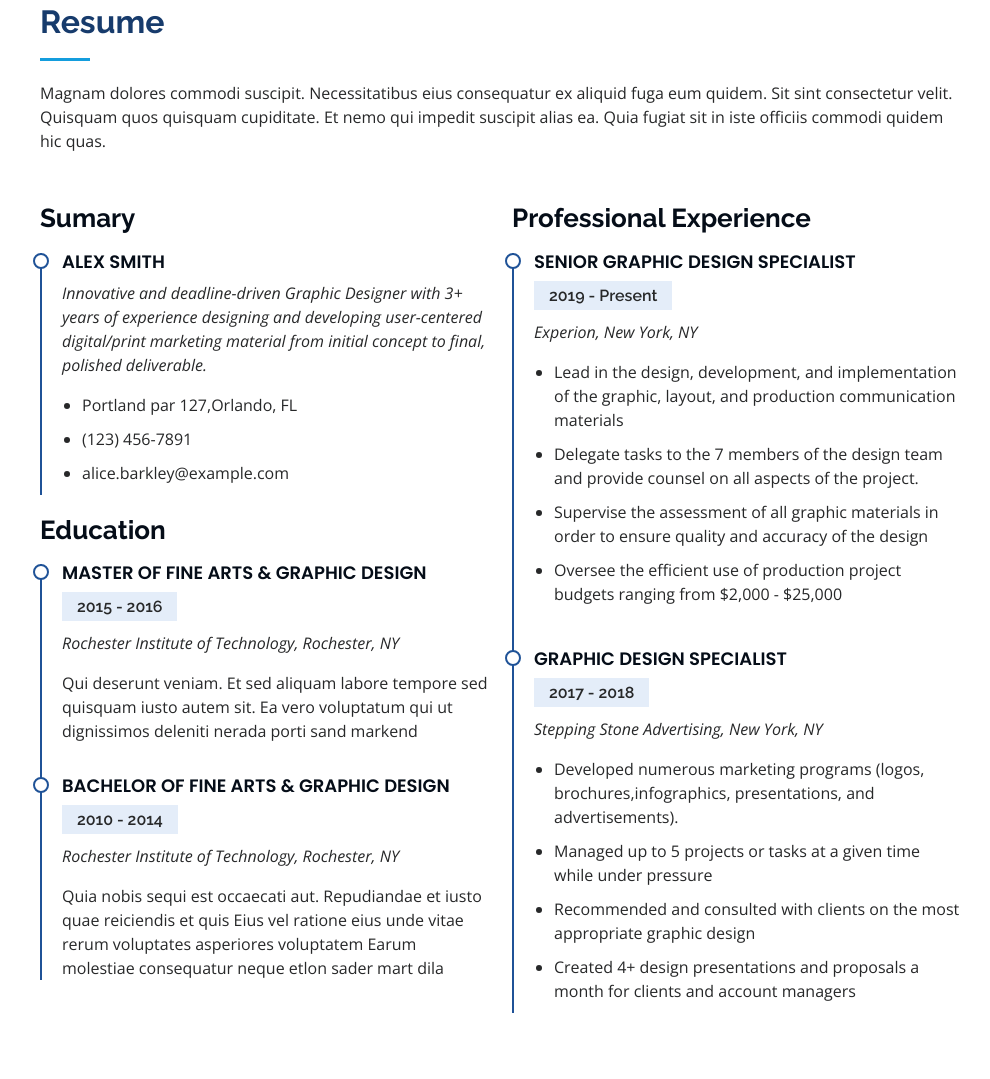
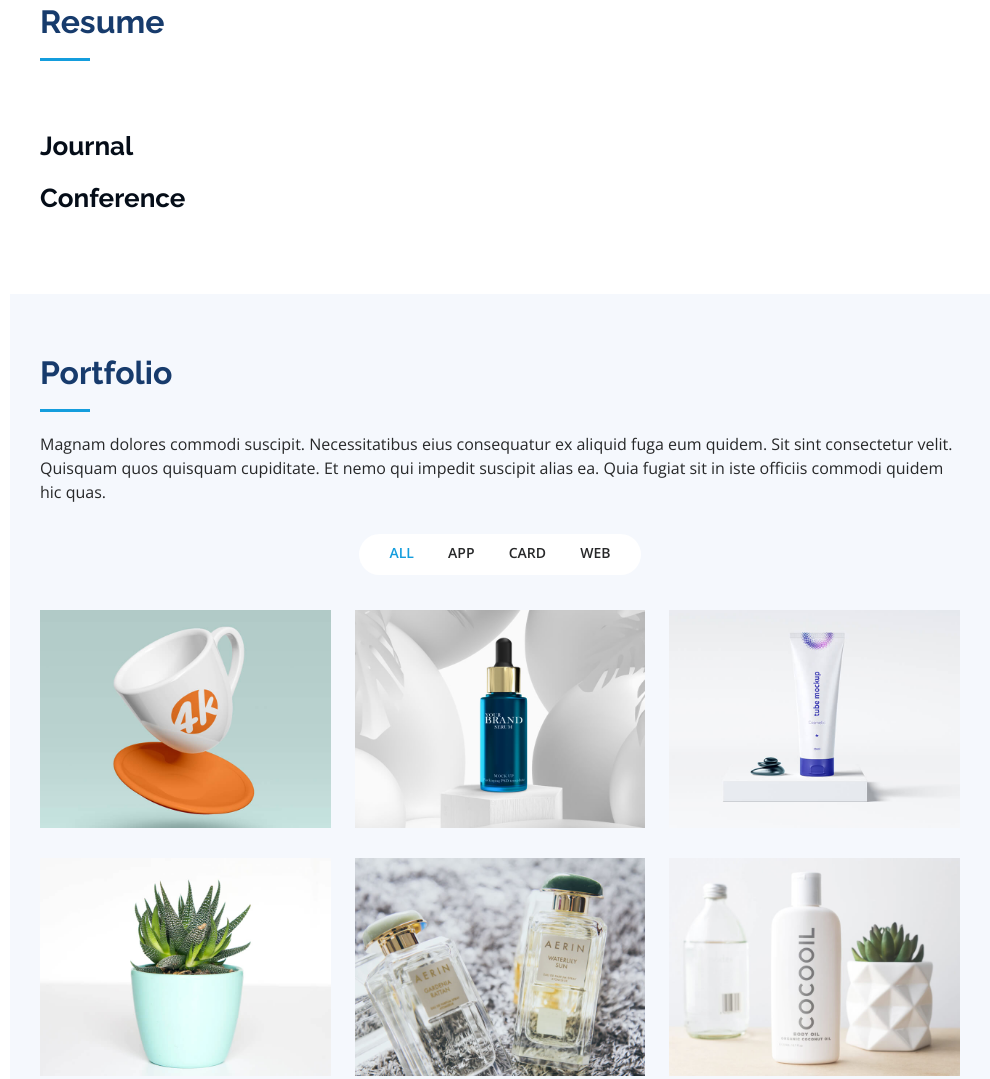
Before and after one commit to satishvedula/satishvedula.github.io, a plain HTML site: page index.html in a window 1280 px wide. Shown: the part 1097-2176 px from the top of the page, without its empty margins (290-1280 px from the left). Drawn offline with nearby package versions, Linux system fonts and the light colour scheme.

Commit message:
Update index.html

```diff
--- a/index.html
+++ b/index.html
@@ -138,61 +138,17 @@
 
         <div class="section-title">
           <h2>Resume</h2>
-          <p>Magnam dolores commodi suscipit. Necessitatibus eius consequatur ex aliquid fuga eum quidem. Sit sint consectetur velit. Quisquam quos quisquam cupiditate. Et nemo qui impedit suscipit alias ea. Quia fugiat sit in iste officiis commodi quidem hic quas.</p>
         </div>
 
         <div class="row">
           <div class="col-lg-6" data-aos="fade-up">
-            <h3 class="resume-title">Sumary</h3>
-            <div class="resume-item pb-0">
-              <h4>Alex Smith</h4>
-              <p><em>Innovative and deadline-driven Graphic Designer with 3+ years of experience designing and developing user-centered digital/print marketing material from initial concept to final, polished deliverable.</em></p>
-              <ul>
-                <li>Portland par 127,Orlando, FL</li>
-                <li>(123) 456-7891</li>
-                <li>alice.barkley@example.com</li>
-              </ul>
-            </div>
+            <h3 class="resume-title">Journal</h3>
 
-            <h3 class="resume-title">Education</h3>
-            <div class="resume-item">
-              <h4>Master of Fine Arts &amp; Graphic Design</h4>
-              <h5>2015 - 2016</h5>
-              <p><em>Rochester Institute of Technology, Rochester, NY</em></p>
-              <p>Qui deserunt veniam. Et sed aliquam labore tempore sed quisquam iusto autem sit. Ea vero voluptatum qui ut dignissimos deleniti nerada porti sand markend</p>
-            </div>
-            <div class="resume-item">
-              <h4>Bachelor of Fine Arts &amp; Graphic Design</h4>
-              <h5>2010 - 2014</h5>
-              <p><em>Rochester Institute of Technology, Rochester, NY</em></p>
-              <p>Quia nobis sequi est occaecati aut. Repudiandae et iusto quae reiciendis et quis Eius vel ratione eius unde vitae rerum voluptates asperiores voluptatem Earum molestiae consequatur neque etlon sader mart dila</p>
-            </div>
+
+            <h3 class="resume-title">Conference</h3>
+
           </div>
-          <div class="col-lg-6" data-aos="fade-up" data-aos-delay="100">
-            <h3 class="resume-title">Professional Experience</h3>
-            <div class="resume-item">
-              <h4>Senior graphic design specialist</h4>
-              <h5>2019 - Present</h5>
-              <p><em>Experion, New York, NY </em></p>
-              <ul>
-                <li>Lead in the design, development, and implementation of the graphic, layout, and production communication materials</li>
-                <li>Delegate tasks to the 7 members of the design team and provide counsel on all aspects of the project. </li>
-                <li>Supervise the assessment of all graphic materials in order to ensure quality and accuracy of the design</li>
-                <li>Oversee the efficient use of production project budgets ranging from $2,000 - $25,000</li>
-              </ul>
-            </div>
-            <div class="resume-item">
-              <h4>Graphic design specialist</h4>
-              <h5>2017 - 2018</h5>
-              <p><em>Stepping Stone Advertising, New York, NY</em></p>
-              <ul>
-                <li>Developed numerous marketing programs (logos, brochures,infographics, presentations, and advertisements).</li>
-                <li>Managed up to 5 projects or tasks at a given time while under pressure</li>
-                <li>Recommended and consulted with clients on the most appropriate graphic design</li>
-                <li>Created 4+ design presentations and proposals a month for clients and account managers</li>
-              </ul>
-            </div>
-          </div>
+
         </div>
 
       </div>
```
